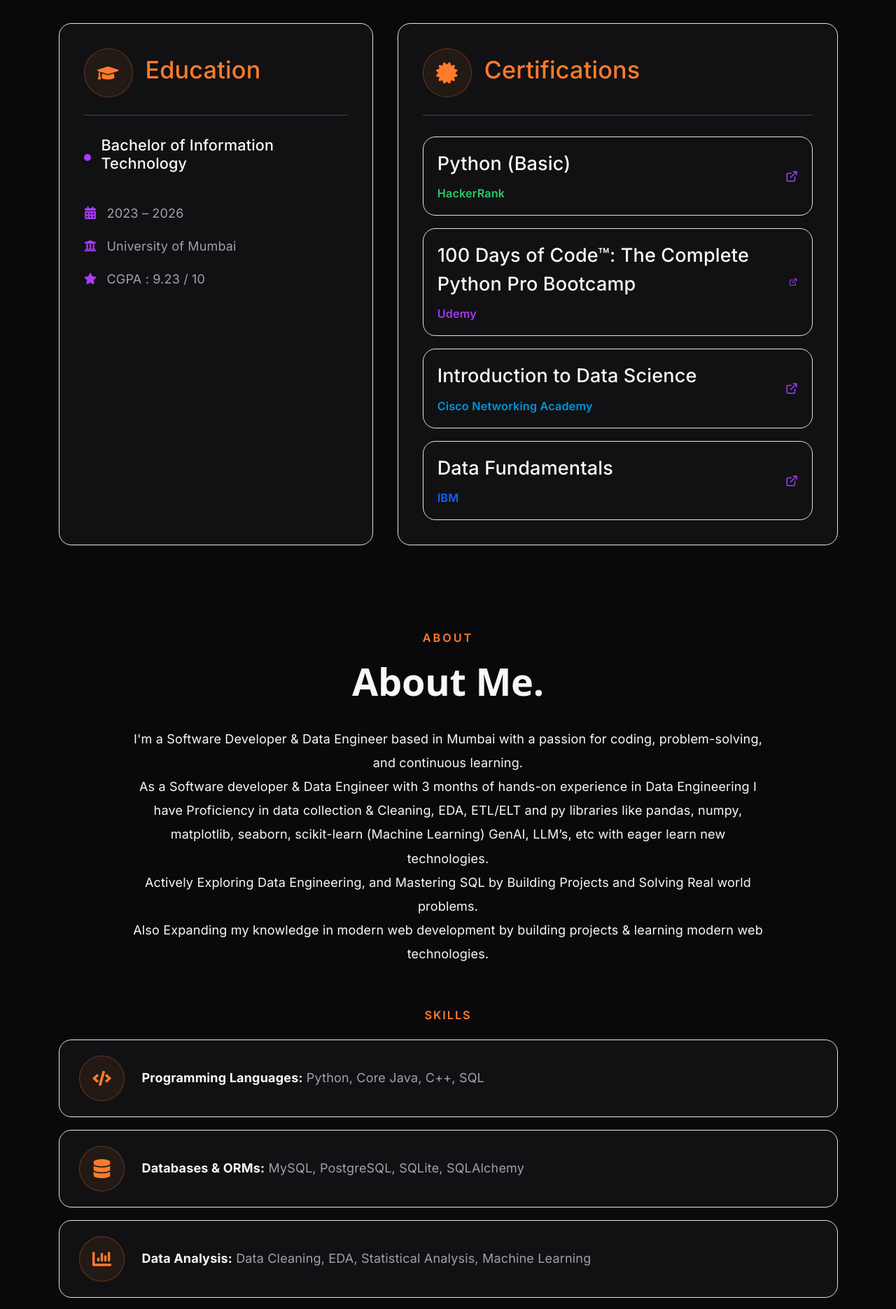
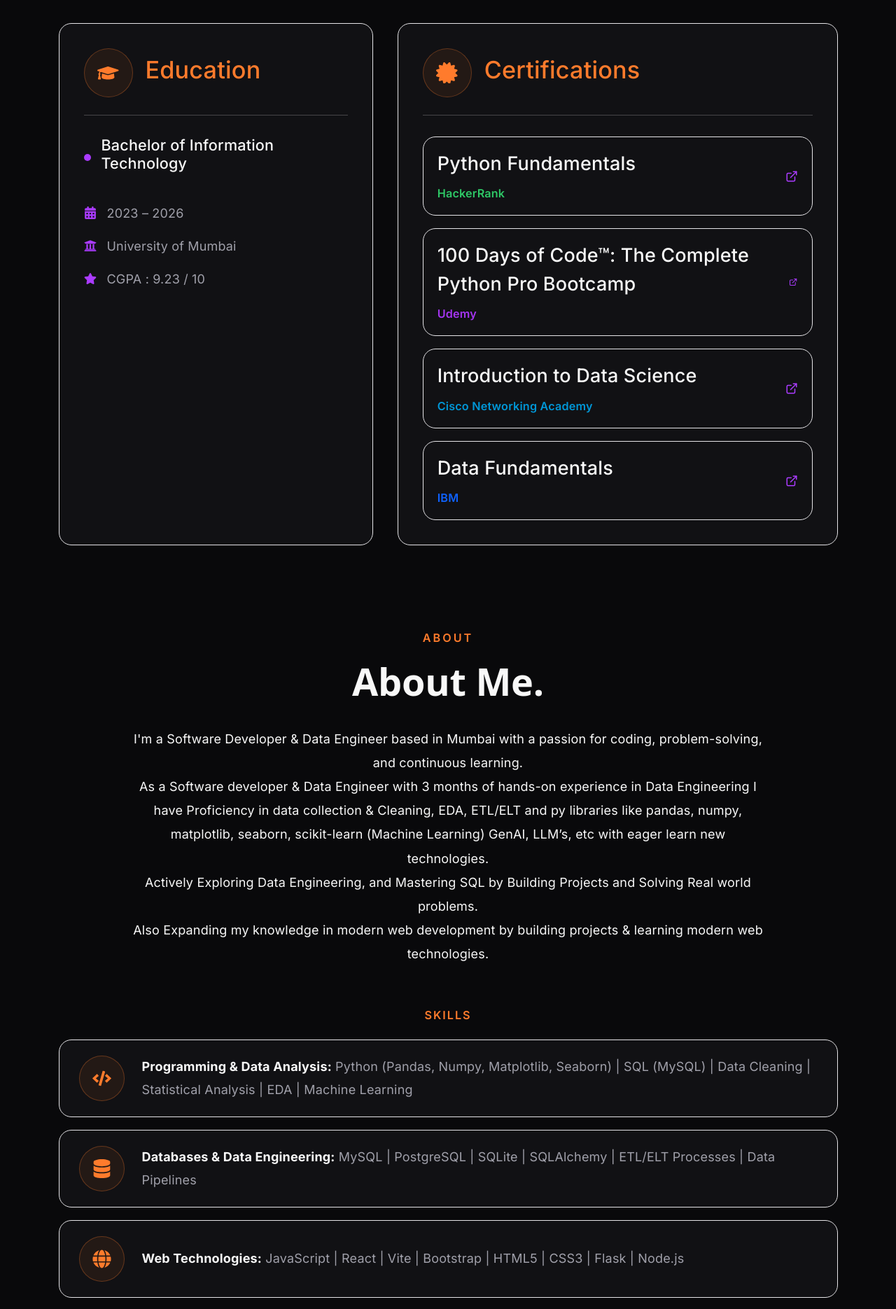
Before and after one commit to UmairAnsari17/portfolio26, a React (Vite) app: page / in a window 1280 px wide. Shown: the part 2679-4549 px from the top of the page at 70% size. Built offline with nearby package versions, Linux system fonts and the light colour scheme.

Commit message:
update skills and resume

```diff
--- a/src/components/About.jsx
+++ b/src/components/About.jsx
@@ -46,8 +46,7 @@ function About() {
           </div>
 
           <p>
-            <strong>Programming Languages:</strong> Python, Core Java, C++,
-               SQL
+            <strong>Programming & Data Analysis:</strong> Python (Pandas, Numpy, Matplotlib, Seaborn) | SQL (MySQL) | Data Cleaning | Statistical Analysis | EDA | Machine Learning
           </p>
         </div>
 
@@ -57,21 +56,10 @@ function About() {
           </div>
 
           <p>
-            <strong>Databases & ORMs:</strong> MySQL, PostgreSQL, SQLite,
-            SQLAlchemy
+            <strong>Databases & Data Engineering:</strong> MySQL | PostgreSQL | SQLite | SQLAlchemy | ETL/ELT Processes | Data Pipelines
           </p>
         </div>
 
-        <div className="skill-card">
-          <div className="skill-icon">
-            <FaChartBar />
-          </div>
-
-          <p>
-            <strong>Data Analysis:</strong> Data Cleaning, EDA,
-            Statistical Analysis, Machine Learning
-          </p>
-        </div>
 
         <div className="skill-card">
           <div className="skill-icon">
@@ -79,8 +67,7 @@ function About() {
           </div>
 
           <p>
-            <strong>Web Technologies:</strong> JavaScript, React, Vite, Node JS,
-            Bootstrap, HTML5, CSS3, Flask
+            <strong>Web Technologies:</strong> JavaScript | React | Vite | Bootstrap | HTML5 | CSS3 | Flask | Node.js
           </p>
         </div>
 
@@ -90,8 +77,7 @@ function About() {
           </div>
 
           <p>
-            <strong>Microsoft Tools:</strong> Word, Excel,
-            PowerPoint, Power BI
+            <strong>Business Intelligence & Reporting:</strong> Power BI (Interactive Dashboards, Automated Reporting) | Microsoft Excel (Pivot table, Advanced Formulas, Power Query)
           </p>
         </div>
 
@@ -101,8 +87,7 @@ function About() {
           </div>
 
           <p>
-            <strong>Tools:</strong> Git, GitHub,
-            Postman
+            <strong>Tools:</strong> Git | GitHub | Postman | Figma
           </p>
         </div>
 
--- a/src/components/Experience.jsx
+++ b/src/components/Experience.jsx
@@ -24,7 +24,7 @@ function Experience() {
 
             <div className="experience-right">
               <span>April 2025 – June 2025</span>
-              <p>Internship</p>
+              <p>On-Site (Mumbai) | Internship</p>
             </div>
 
           </div>
--- a/src/data/certifications.js
+++ b/src/data/certifications.js
@@ -1,7 +1,7 @@
 const certifications = [
   {
     id: 1,
-    title: "Python (Basic)",
+    title: "Python Fundamentals",
     provider: "HackerRank",
     year: "2026",
     link: "https://www.hackerrank.com/certificates/afebfa18c789",
```
Also changed, not shown: 1 other file (tests, documents, lock files or other folders).
